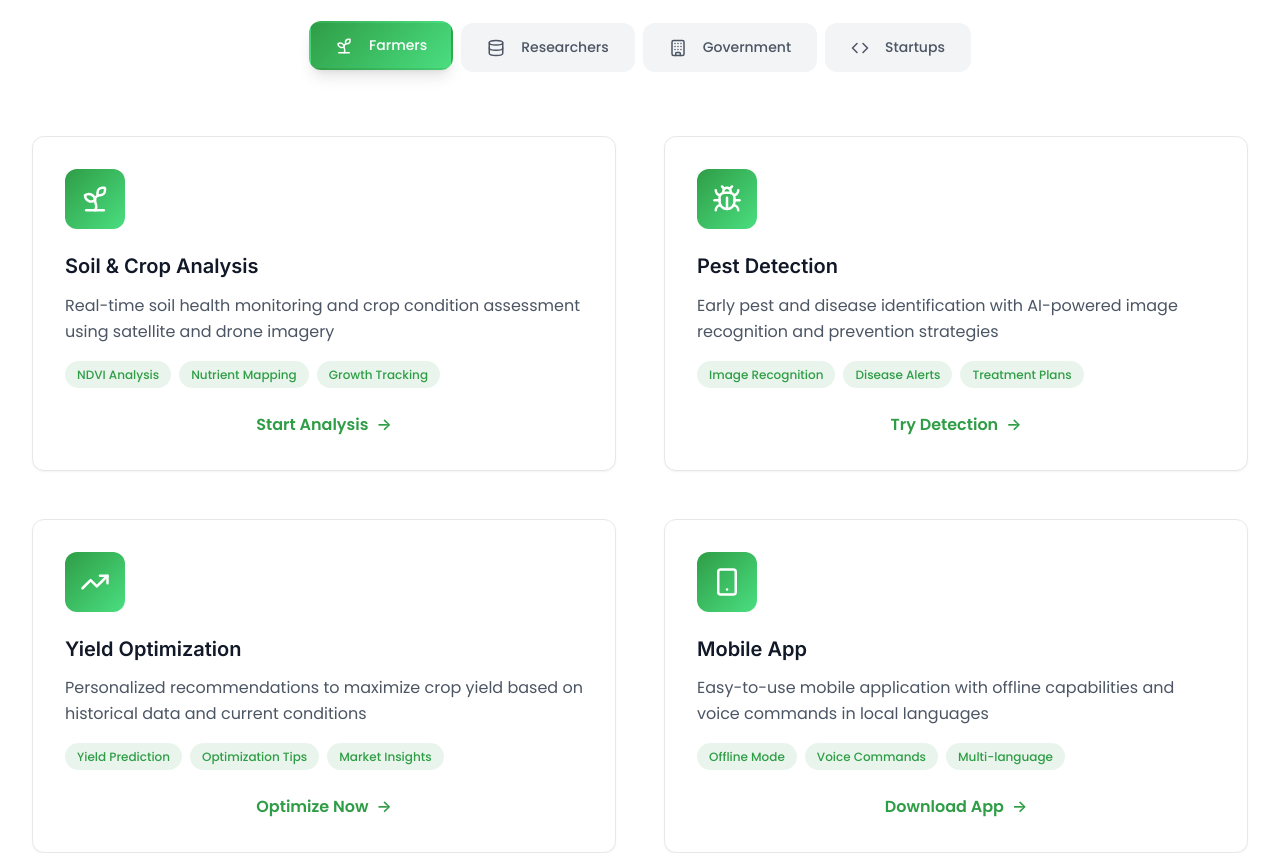
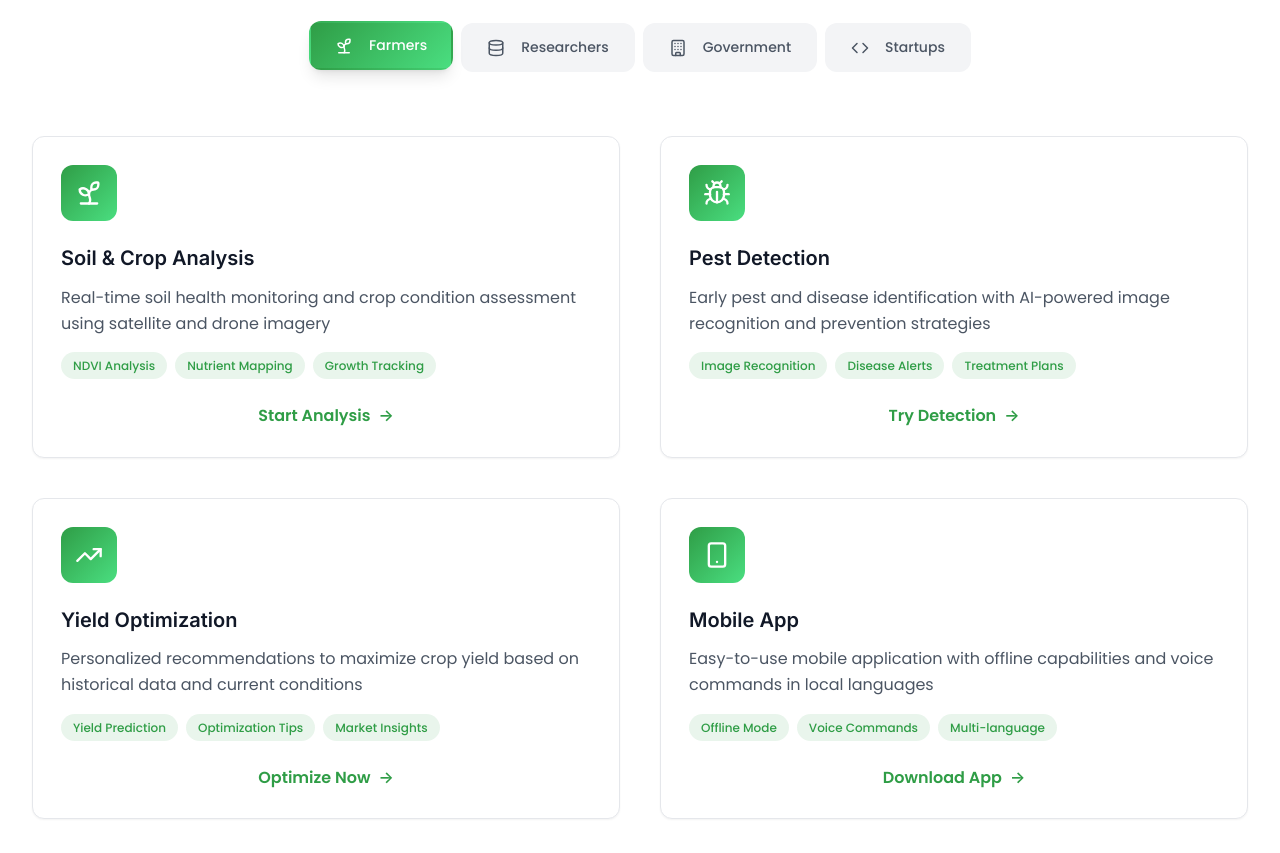
Before and after one commit to samarth3101/FieldSense-Platform-SIH, a Next.js app in the folder FieldSense_frontend/fieldsense-frontend/: page / in a window 1280 px wide. Shown: the part 1820-2673 px from the top of the page. Built offline with nearby package versions, Linux system fonts and the light colour scheme.

Commit message:
Feature Section

```diff
--- a/FieldSense_frontend/fieldsense-frontend/src/styles/components/landing/FeaturesGrid.module.scss
+++ b/FieldSense_frontend/fieldsense-frontend/src/styles/components/landing/FeaturesGrid.module.scss
@@ -1,9 +1,5 @@
-// @import '../../variables.scss';
-// @import '../../mixins.scss';
-
 @import 'src/styles/variables.scss';
 @import 'src/styles/mixins.scss';
-
 
 .featuresSection {
   @include section-padding;
@@ -130,10 +126,10 @@
   white-space: nowrap;
 }
 
-// Features Grid
+// Features Grid - Reduced Size
 .featuresGrid {
   display: grid;
-  gap: $space-8;
+  gap: $space-6;
   opacity: 0;
   transform: translateY(40px);
   transition: all 0.8s ease-out 0.4s;
@@ -145,22 +141,27 @@
 
   @include tablet-up {
     grid-template-columns: repeat(2, 1fr);
+    gap: $space-8;
   }
 
   @include desktop-up {
     grid-template-columns: repeat(2, 1fr);
-    gap: $space-12;
+    gap: $space-10;
   }
 }
 
 .featureCard {
   @include card-base;
-  padding: $space-8;
+  padding: $space-6;
   display: flex;
   flex-direction: column;
   transition: all 0.5s cubic-bezier(0.4, 0, 0.2, 1);
   animation: cardSlideUp 0.8s ease-out both;
   animation-delay: var(--delay);
+
+  @include tablet-up {
+    padding: $space-7;
+  }
 
   &:hover {
     transform: translateY(-4px);
@@ -169,41 +170,66 @@
   }
 }
 
+// Smaller Icon without hover effects
 .featureIcon {
-  width: 60px;
-  height: 60px;
+  width: 50px;
+  height: 50px;
   background: linear-gradient(135deg, $primary-green, $green-400);
   border-radius: $radius-xl;
   @include flex-center;
-  margin-bottom: $space-6;
-  transition: transform $transition-base;
+  margin-bottom: $space-5;
+
+  @include tablet-up {
+    width: 56px;
+    height: 56px;
+    margin-bottom: $space-6;
+  }
 
   .icon {
-    width: 30px;
-    height: 30px;
+    width: 26px;
+    height: 26px;
     color: $white;
+
+    @include tablet-up {
+      width: 28px;
+      height: 28px;
+    }
   }
 
-  .featureCard:hover & {
-    transform: scale(1.1) rotate(5deg);
-  }
+  // Removed hover scale and rotate effects
 }
 
 .featureContent {
   flex: 1;
-  margin-bottom: $space-6;
+  margin-bottom: $space-5;
+
+  @include tablet-up {
+    margin-bottom: $space-6;
+  }
 }
 
 .featureTitle {
   @include heading-4;
   margin-bottom: $space-3;
   color: $gray-900;
+  font-size: $text-lg;
+
+  @include tablet-up {
+    font-size: $text-xl;
+  }
 }
 
 .featureDescription {
   @include body-base;
   color: $gray-600;
   margin-bottom: $space-4;
+  font-size: $text-sm;
+  line-height: 1.5;
+
+  @include tablet-up {
+    font-size: $text-base;
+    line-height: 1.6;
+  }
 }
 
 .featureList {
@@ -232,6 +258,11 @@
   text-decoration: none;
   font-weight: $font-semibold;
   transition: all $transition-base;
+  font-size: $text-sm;
+
+  @include tablet-up {
+    font-size: $text-base;
+  }
 
   &:hover {
     color: $green-600;
@@ -246,15 +277,15 @@
   }
 }
 
-// Bottom CTA
+// Bottom CTA - Slightly Reduced
 .bottomCta {
   display: flex;
   flex-direction: column;
   align-items: center;
   gap: $space-8;
   text-align: center;
-  margin-top: $space-20;
-  padding: $space-12;
+  margin-top: $space-16;
+  padding: $space-10;
   background: linear-gradient(135deg, $gray-50, $gray-100);
   border-radius: $radius-2xl;
   opacity: 0;
@@ -270,6 +301,8 @@
     flex-direction: row;
     justify-content: space-between;
     text-align: left;
+    margin-top: $space-20;
+    padding: $space-12;
   }
 }
 
@@ -320,28 +353,43 @@
   }
 }
 
-// Mobile adjustments
+// Mobile adjustments - Further Reduced
 @include mobile-only {
   .featuresGrid {
-    gap: $space-6;
+    gap: $space-5;
   }
 
   .featureCard {
-    padding: $space-6;
+    padding: $space-5;
   }
 
   .featureIcon {
-    width: 50px;
-    height: 50px;
+    width: 44px;
+    height: 44px;
+    margin-bottom: $space-4;
 
     .icon {
-      width: 25px;
-      height: 25px;
+      width: 22px;
+      height: 22px;
     }
+  }
+
+  .featureContent {
+    margin-bottom: $space-4;
+  }
+
+  .featureTitle {
+    font-size: $text-base;
+    margin-bottom: $space-2;
+  }
+
+  .featureDescription {
+    font-size: $text-sm;
+    margin-bottom: $space-3;
   }
 
   .bottomCta {
     padding: $space-8;
-    margin-top: $space-16;
+    margin-top: $space-12;
   }
 }
```
